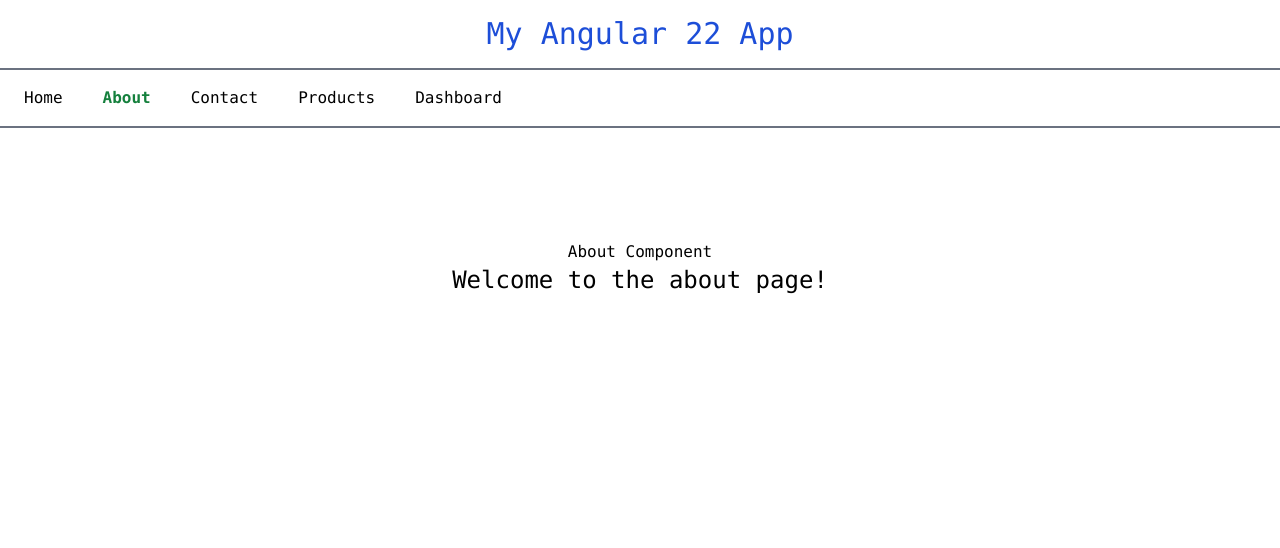
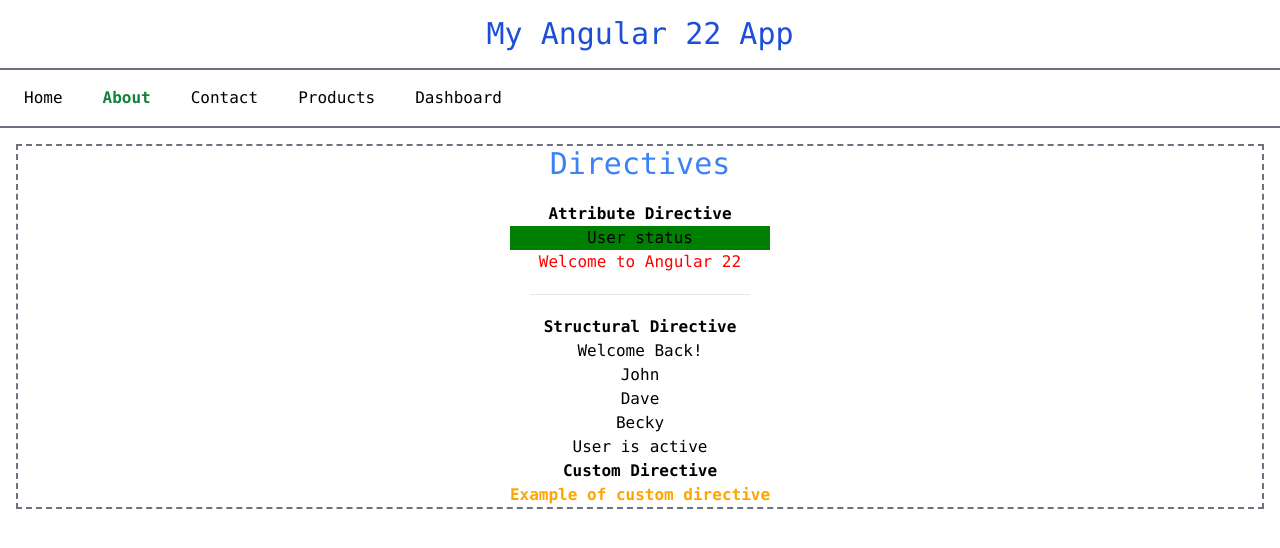
Before and after one commit to alianathefoxfairy/angular-22-sandbox, an Angular app in the folder Angular22-Tutorial/: page /pages/about in a window 1280 px wide. Shown: the top 548 px of the page. Built offline with nearby package versions, Linux system fonts and the light colour scheme.

Commit message:
directives practice

```diff
--- a/Angular22-Tutorial/src/app/app.routes.ts
+++ b/Angular22-Tutorial/src/app/app.routes.ts
@@ -10,7 +10,7 @@ import { dashboardMatchGuard } from './guards/dashboard-match-guard';
 export const routes: Routes = [
     {
         path: '',
-        redirectTo: 'pages/login',
+        redirectTo: 'pages/about',
         pathMatch: 'full',
     },
     {
--- a/Angular22-Tutorial/src/app/pages/about/about.html
+++ b/Angular22-Tutorial/src/app/pages/about/about.html
@@ -1,6 +1,50 @@
-<div>
-    <div class="h-80 flex flex-col items-center justify-center text-center font-mono">
-        <h2>About Component</h2>
-        <p class="text-2xl mb-10">Welcome to the about page!</p>
+<div class="border-2 border-dashed border-gray-500 m-4">
+    <div class="h-100 flex flex-col items-center justify-center text-center font-mono">
+        <h2 class="text-3xl text-blue-500 mb-5">Directives</h2>
+        <!-- <p class="text-2xl mb-10">Welcome to the about page!</p> -->
+         <div class="text-center">
+            <b>Attribute Directive</b>
+            <div [ngClass]="isActive? 'active' : 'inactive'">
+                User status
+            </div>
+
+            <p [ngStyle]="{color:textColour}">
+                Welcome to Angular 22
+            </p>
+            <hr class="m-5">
+            <b>Structural Directive</b>
+
+            @if (isLoggedIn) {
+            <p> <!--*ngIf="isLoggedIn"-->Welcome Back!</p>
+            }
+
+            <ul>
+                @for ( user of users; track users) {
+                <li> <!-- *ngFor="let user of users">-->
+                    {{user}}
+                </li>
+                }
+            </ul>
+
+
+            <div> <!-- [ngSwitch]="status"-->
+                @switch (status) {
+                    @case ('active') {
+                    <p> <!--*ngSwitchCase="'active'"-->User is active</p>
+                    }
+                    @case ('inactive') {
+                    <p> <!--*ngSwitchCase="'inactive'"-->User is inactive</p>
+                    }
+                    @default {
+                    <p> <!--*ngSwitchDefault-->Unknown Status</p>
+                    }
+                }
+
+                <b>Custom Directive</b>
+                <p appTextStyle>
+                    Example of custom directive
+                </p>
+            </div>
+         </div>
     </div>
 </div>
--- a/Angular22-Tutorial/src/app/pages/about/about.scss
+++ b/Angular22-Tutorial/src/app/pages/about/about.scss
@@ -0,0 +1,6 @@
+.active {
+    background-color: green;
+}
+.inactive {
+    background-color: red;
+}
--- a/Angular22-Tutorial/src/app/pages/about/about.ts
+++ b/Angular22-Tutorial/src/app/pages/about/about.ts
@@ -1,9 +1,18 @@
+import { CommonModule } from '@angular/common';
 import { Component } from '@angular/core';
+import { TextStyle } from '../../text-style';
 
 @Component({
-  imports: [],
+  imports: [CommonModule, TextStyle],
   selector: 'app-about',
   styleUrl: './about.scss',
   templateUrl: './about.html',
 })
-export class About {}
+export class About {
+  isActive = true;
+  textColour = 'red';
+
+  isLoggedIn = true;
+  users = ["John", "Dave", "Becky"];
+  status = 'active';
+}
--- /dev/null
+++ b/Angular22-Tutorial/src/app/text-style.ts
@@ -0,0 +1,13 @@
+import { Directive, ElementRef, inject } from '@angular/core';
+
+@Directive({
+  selector: '[appTextStyle]',
+})
+export class TextStyle {
+  private el = inject(ElementRef);
+
+  constructor(){
+    this.el.nativeElement.style.color = 'orange';
+    this.el.nativeElement.style.fontWeight = 'bold';
+  }
+}
```
Also changed, not shown: 1 other file (tests, documents, lock files or other folders).
